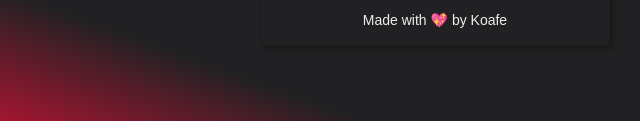
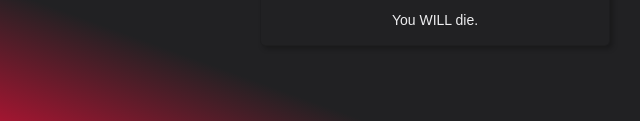
Before and after one commit to DaKoafe/Web, a plain HTML site: page index.html in a window 1280 px wide. Shown: the part 676-797 px from the top of the page, 205-845 px from the left. Drawn offline with Linux system fonts and the light colour scheme.

Commit message:
Update index.html

```diff
--- a/index.html
+++ b/index.html
@@ -51,7 +51,7 @@
         </div>
 
         <div class="koafe-d9ianck">
-            <p>Made with 💖 by <span><a href="https://github.com/Koafe-YouSuck/" target="_blank">Koafe</a></span></p>
+            <p>You <span><a href="https://github.com/Koafe-YouSuck/" target="_blank">WILL</a> die.</span></p>
         </div>
     </div>
 </body>
```
